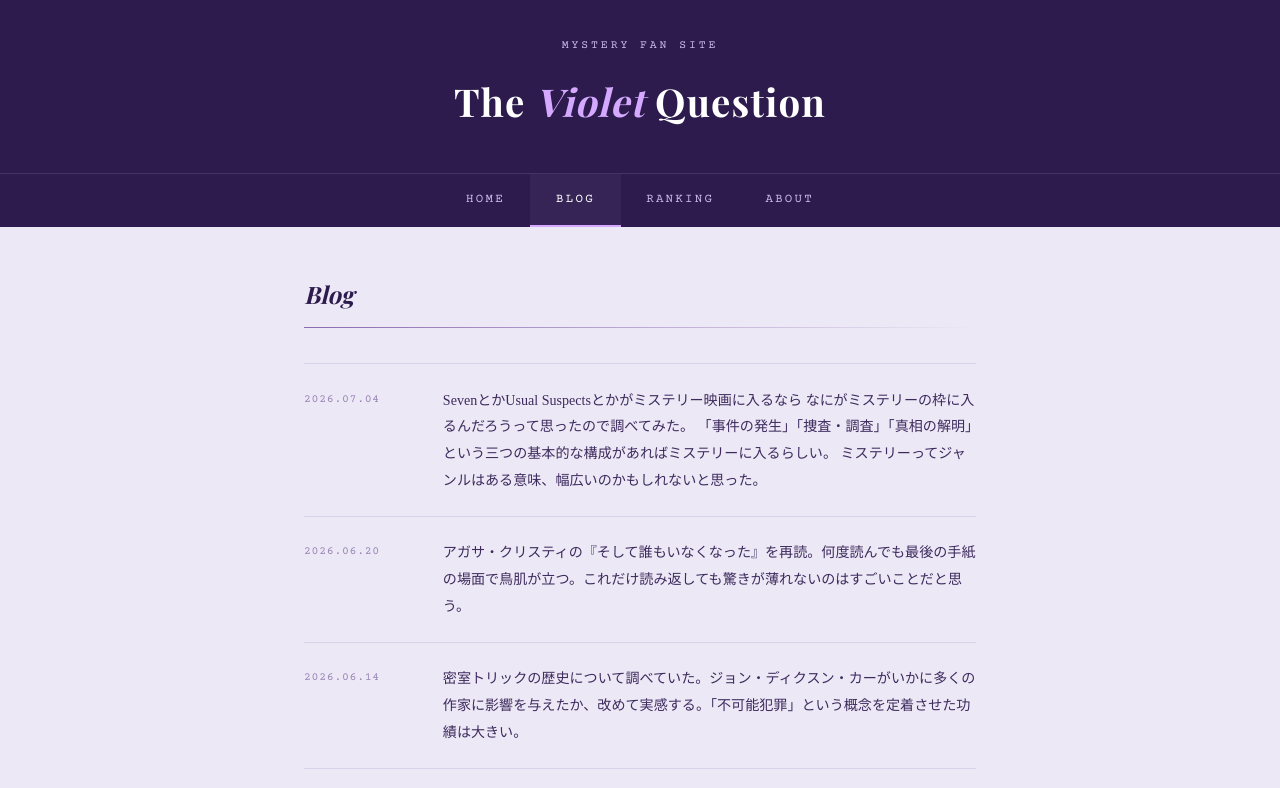
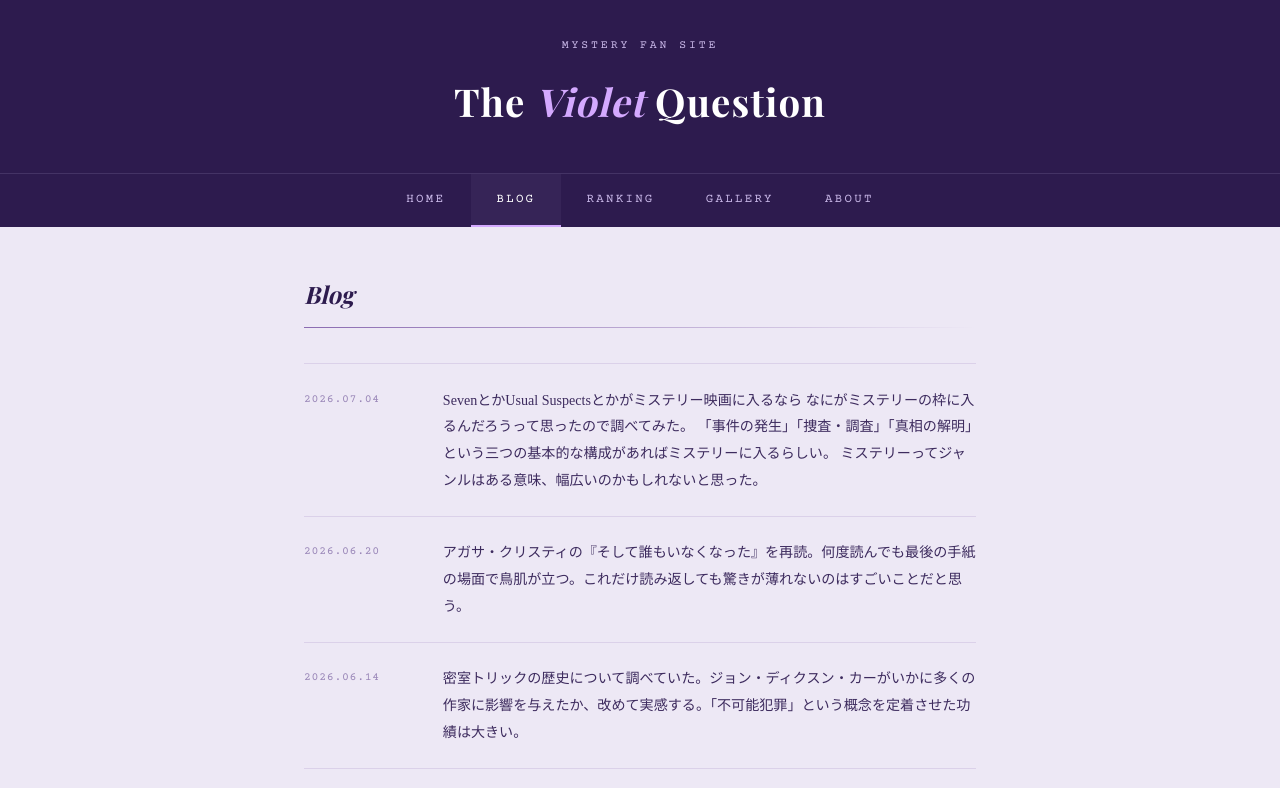
Before and after one commit to Azaleacreativeroom888/fan-mystery, a plain HTML site: page blog.html in a window 1280 px wide. Shown: the top 788 px of the page. Drawn offline with nearby package versions, Linux system fonts and the light colour scheme; a web font is replaced by a local one.

Commit message:
Add link to Gallery in navigation menu

```diff
--- a/blog.html
+++ b/blog.html
@@ -155,6 +155,7 @@
   <a href="index.html">Home</a>
   <a href="blog.html" class="active">Blog</a>
   <a href="ranking.html">Ranking</a>
+  <a href="gallery.html.html">Gallery</a>
   <a href="about.html">About</a>
 </nav>
 
```
